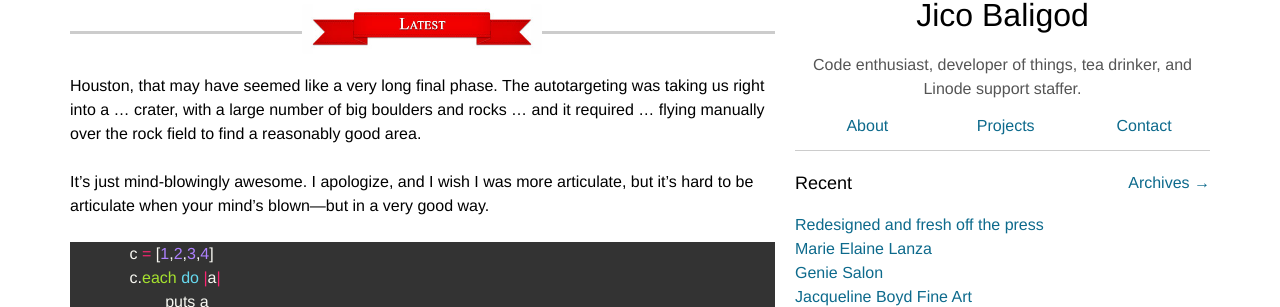
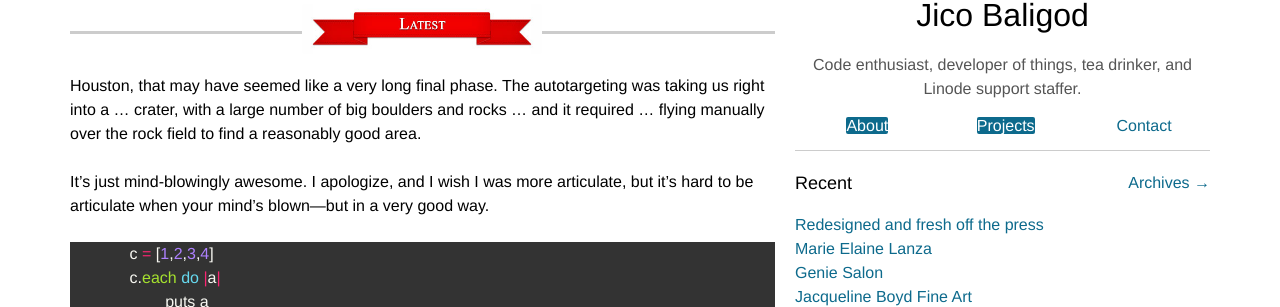
Before and after one commit to jico/baligod.com, a Jekyll site: the page built from index.html, in a window 1280 px wide. Shown: the part 129-436 px from the top of the page. Built offline with Jekyll 4.4.1, drawn with Linux system fonts in a browser that asks for light colours; Markdown is read by kramdown in place of the engine named in the settings.

Commit message:
active highlighting of nav section

```diff
--- a/_includes/nav.html
+++ b/_includes/nav.html
@@ -1,7 +1,7 @@
 <div id="nav">
     <ul>
-        <li><a href="/about.html">About</a></li>
-        <li><a href="/projects.html">Projects</a></li>
+        <li><a href="/about.html" {% if page.title ~= /about/i %} class="active" {% endif %}>About</a></li>
+        <li><a href="/projects.html" {% if page.title ~= /projects/i %} class="active" {% endif %}>Projects</a></li>
         <li><a href="&#109;&#097;&#105;&#108;&#116;&#111;&#058;&#106;&#105;&#099;&#111;&#064;&#098;&#097;&#108;&#105;&#103;&#111;&#100;&#046;&#099;&#111;&#109;">Contact</a></li>
     </ul>
     <div class="clear"></div>
--- a/static/css/core.css
+++ b/static/css/core.css
@@ -318,6 +318,10 @@ a {
   -moz-border-radius: 2px;
   border-radius: 2px; }
 
+a.active {
+  color: white;
+  background-color: #0d6a8c; }
+
 img {
   -webkit-border-radius: 4px;
   -moz-border-radius: 4px;
@@ -439,9 +443,6 @@ img {
       white-space: nowrap;
       overflow: hidden;
       text-overflow: ellipsis; }
-      .sidebar #recent ul li a.active {
-        color: white;
-        background-color: #0d6a8c; }
   .sidebar .social ul {
     margin: 0; }
     .sidebar .social ul li {
@@ -563,10 +564,12 @@ img {
     float: none;
     width: 100%; } }
 @media screen and (max-width: 480px) {
-  #main.latest {
-    display: none; }
-  #main .post-title h1 {
-    font-size: 1.8em; }
+  #main {
+    font-size: 0.8em; }
+    #main.latest {
+      display: none; }
+    #main .post-title h1 {
+      font-size: 1.8em; }
 
   #main.post {
     display: block; }
```
Also changed, not shown: static/_sass/core.scss (+6 -6 lines).
